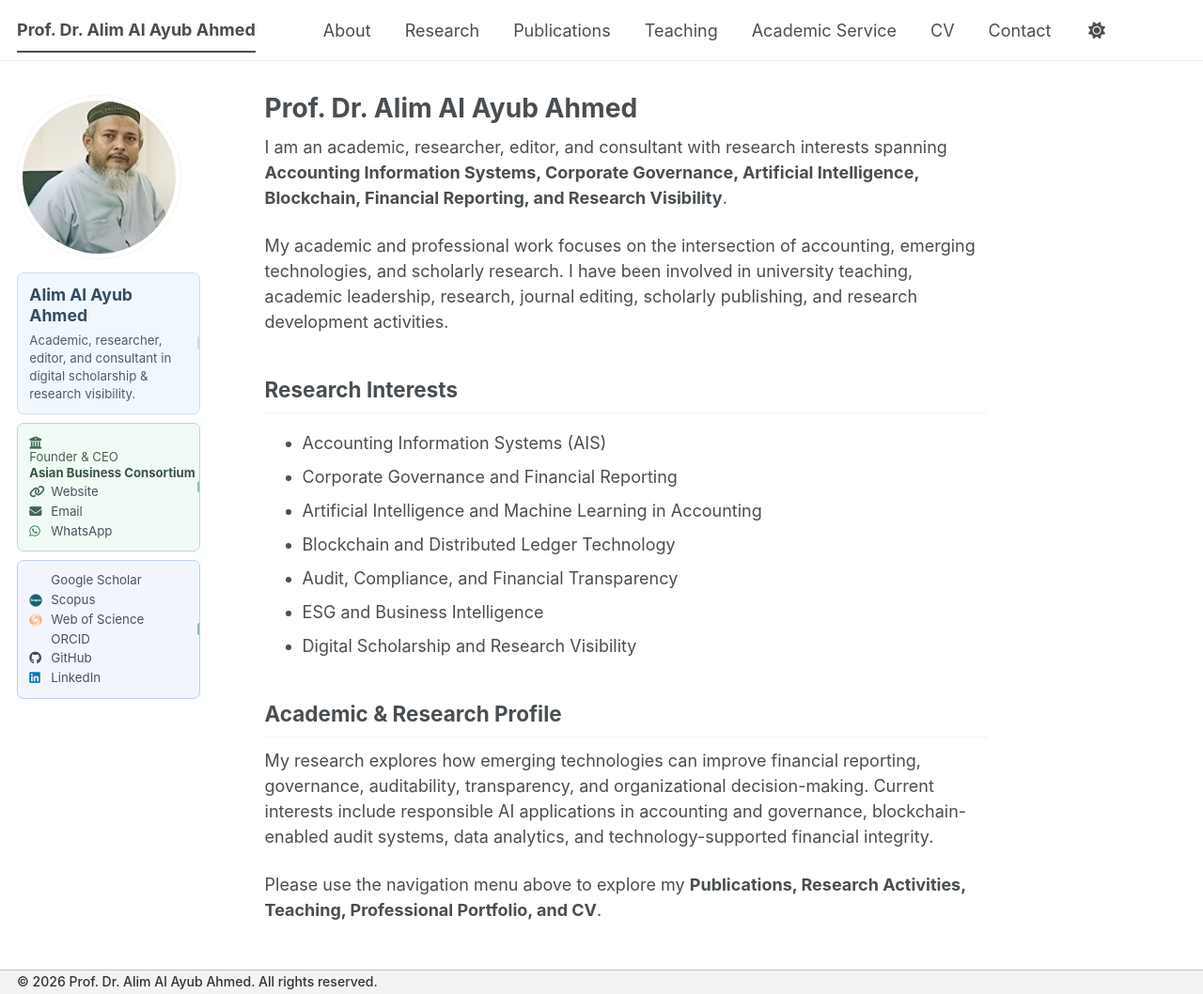
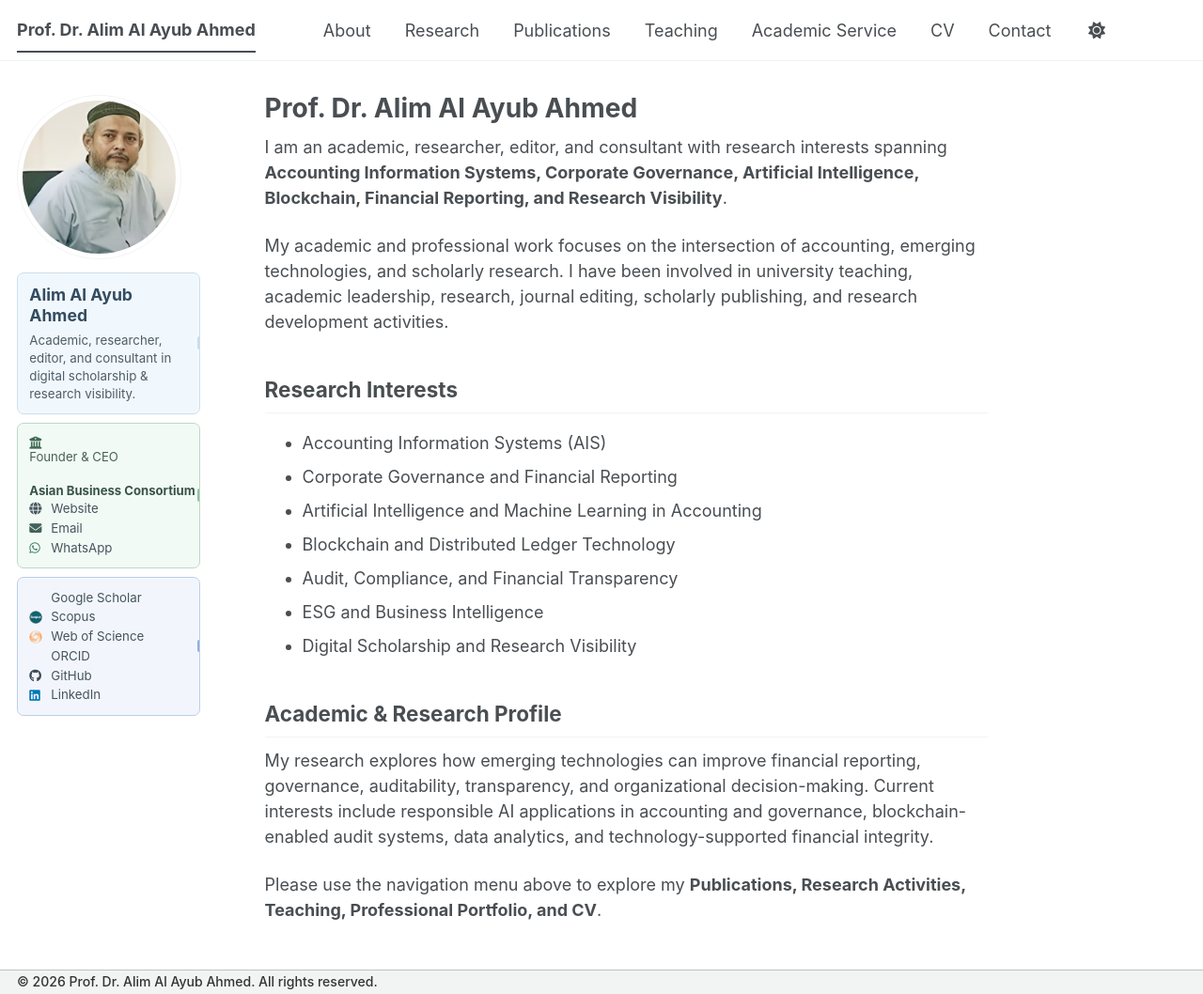
Before and after one commit to alimalayubahmed/alimalayubahmed.github.io, a Jekyll site: the page built from _pages/about.md, in a window 1280 px wide and 1058 px high. Shown: the whole window at 94% size. Built offline with Jekyll 4.4.1, drawn with Linux system fonts in a browser that asks for light colours; a style sheet for code colours, icons or effects is not loaded.

Commit message:
Update author-profile.html

```diff
--- a/_includes/author-profile.html
+++ b/_includes/author-profile.html
@@ -82,24 +82,31 @@
 
         <ul class="sidebar-profile-list">
 
+
           <!-- Position & Employer -->
           <li class="author__desktop sidebar-employer-item">
 
-            <span class="sidebar-item-icon sidebar-employer-icon">
-              <i class="fas fa-building-columns" aria-hidden="true"></i>
-            </span>
+            <div class="sidebar-employer-row">
 
-            <span class="sidebar-employer-text">
+              <span class="sidebar-item-icon sidebar-employer-icon">
+                <i class="fas fa-building-columns" aria-hidden="true"></i>
+              </span>
 
               <span class="sidebar-role">
                 Founder &amp; CEO
               </span>
 
+            </div>
+
+            <div class="sidebar-employer-row">
+
+              <span class="sidebar-item-icon" aria-hidden="true"></span>
+
               <span class="sidebar-employer">
                 Asian Business Consortium
               </span>
 
-            </span>
+            </div>
 
           </li>
 
@@ -113,7 +120,7 @@
                 rel="noopener noreferrer">
 
                 <span class="sidebar-item-icon">
-                  <i class="fas fa-link" aria-hidden="true"></i>
+                  <i class="fas fa-globe" aria-hidden="true"></i>
                 </span>
 
                 <span class="sidebar-item-text">
@@ -174,6 +181,7 @@
       <div class="sidebar-profile-card sidebar-profile-card--academic">
 
         <ul class="sidebar-profile-list">
+
 
           <!-- Google Scholar -->
           {% if author.googlescholar %}
```
